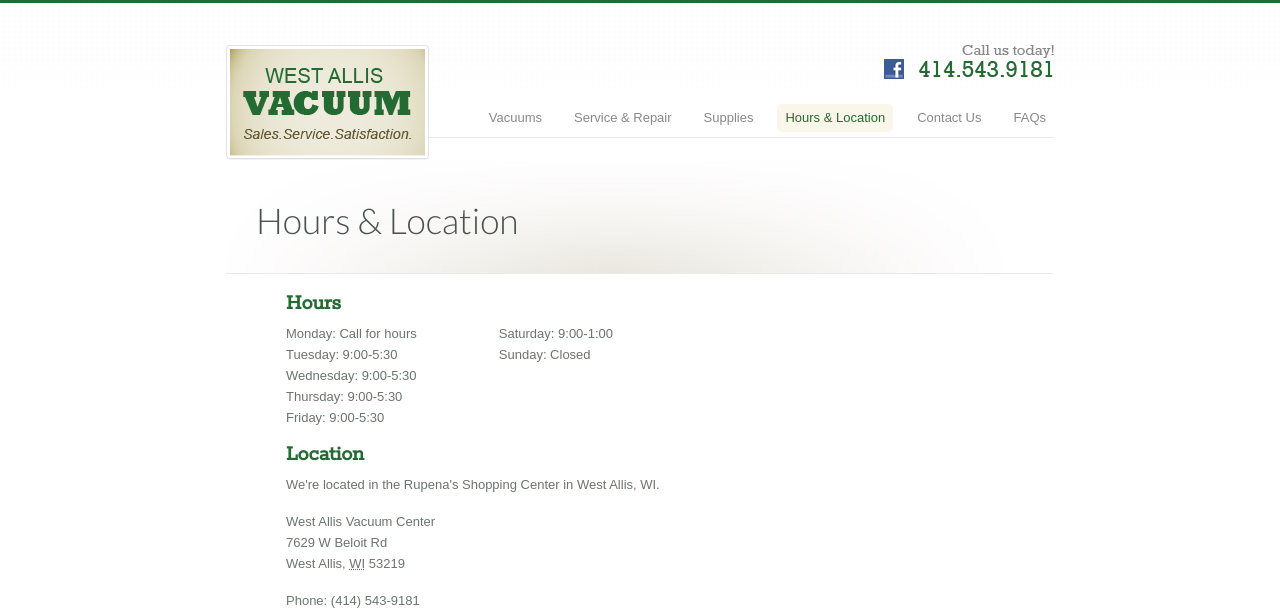
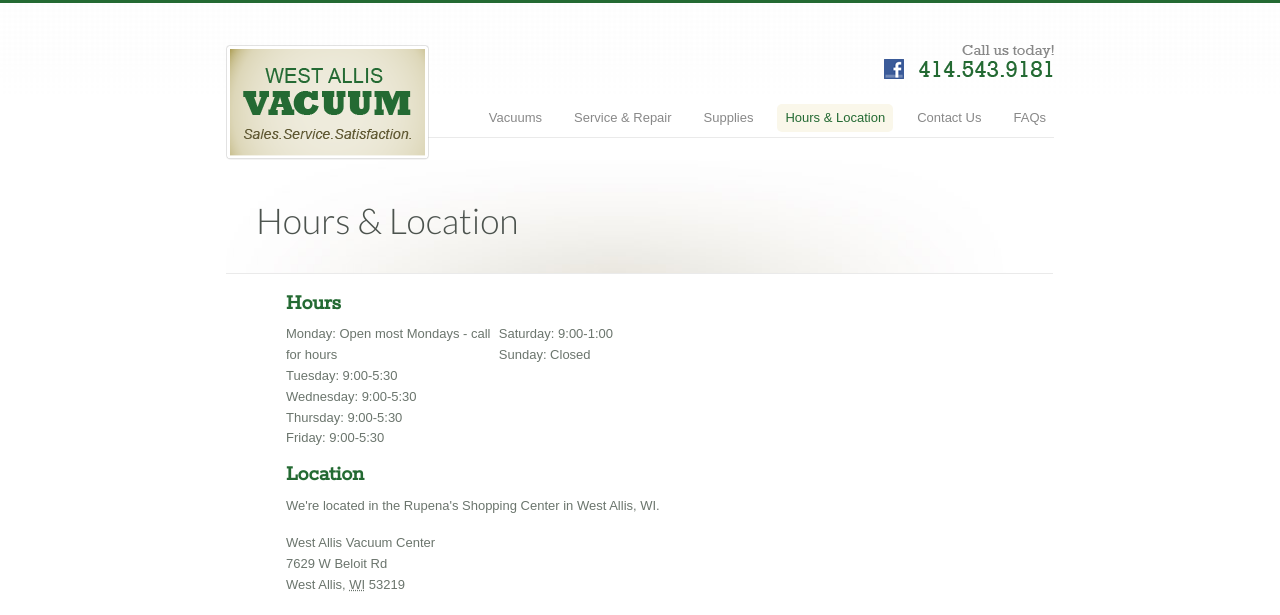
Before and after one commit to mikebranski/westallisvacuum.com, a Jekyll site: the page built from location/index.html, in a window 1280 px wide. Shown: the top 615 px of the page. Built offline with Jekyll 4.4.1, drawn with Linux system fonts in a browser that asks for light colours.

Commit message:
Update wording for Monday hours

```diff
--- a/location/index.html
+++ b/location/index.html
@@ -6,7 +6,7 @@ title: Hours & Location
 <h2>Hours</h2>
 <div class="hours">
     <ol>
-        <li>Monday: Call for hours</li>
+        <li>Monday: Open most Mondays - call for hours</li>
         <li>Tuesday: 9:00-5:30</li>
         <li>Wednesday: 9:00-5:30</li>
         <li>Thursday: 9:00-5:30</li>
```
